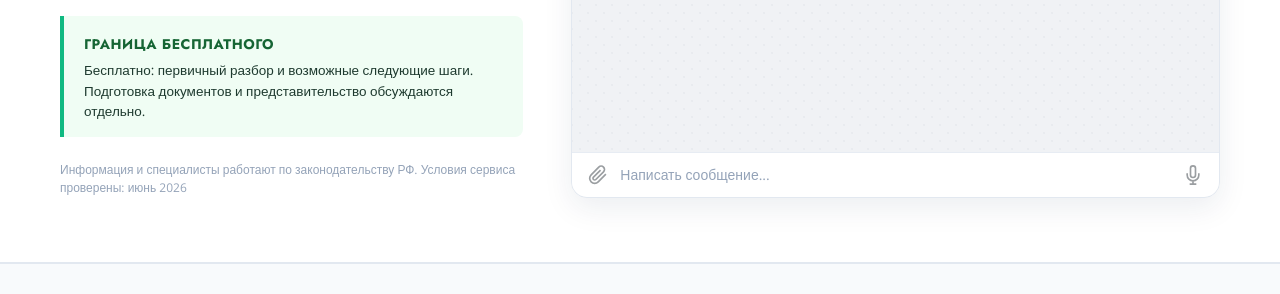
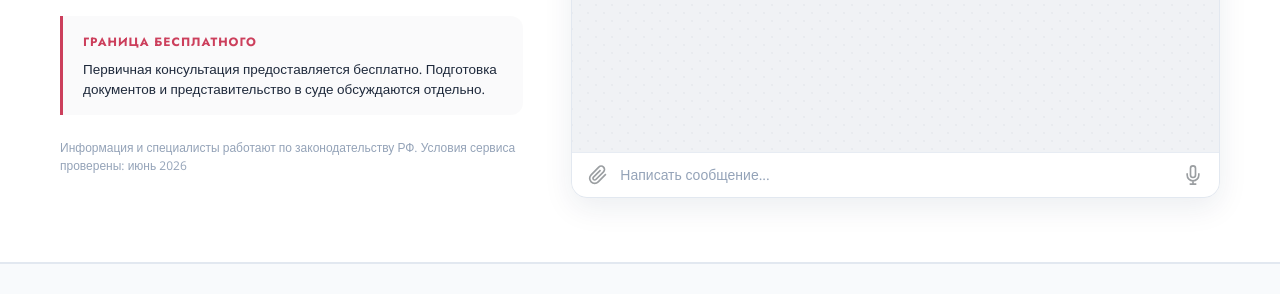
Before and after one commit to keiczu1/Seo-Analyse, a website: page Gemini/index.html in a window 1280 px wide. Shown: the part 506-800 px from the top of the page. Drawn offline with nearby package versions, Linux system fonts and the light colour scheme.

Commit message:
style: remove duplication in Hero disclaimer text and restyle block to match Rose accent theme

```diff
--- a/Gemini/home.css
+++ b/Gemini/home.css
@@ -118,26 +118,26 @@ body.hp-body {
 }
 
 .hp-hero-boundary {
-  background: #f0fdf4;
-  border-left: 4px solid var(--summary-border);
-  border-radius: 0 8px 8px 0;
+  background: rgba(14, 42, 71, 0.02);
+  border-left: 3px solid var(--brand-accent);
+  border-radius: 0 12px 12px 0;
   padding: 16px 20px;
   margin-bottom: 24px;
 }
 
 .hp-hero-boundary-title {
   font-family: var(--font-heading);
-  font-size: 14px;
-  font-weight: 700;
-  color: #166534;
-  margin-bottom: 4px;
+  font-size: 12px;
+  font-weight: 800;
+  color: var(--brand-accent);
+  margin-bottom: 6px;
   text-transform: uppercase;
-  letter-spacing: 0.5px;
+  letter-spacing: 1px;
 }
 
 .hp-hero-boundary p {
   font-size: 13.5px;
-  color: #1e3a2f;
+  color: var(--text);
   line-height: 1.5;
   margin: 0;
 }
--- a/Gemini/index.html
+++ b/Gemini/index.html
@@ -7,7 +7,7 @@
   <meta name="description" content="Получите бесплатную юридическую консультацию онлайн или по телефону 8 800 551-24-06. Первичный разбор ситуации, варианты действий и понятный следующий шаг — по всем направлениям права.">
 
   <link rel="stylesheet" href="style.css?v=15">
-  <link rel="stylesheet" href="home.css?v=4">
+  <link rel="stylesheet" href="home.css?v=5">
 
   <script type="application/ld+json">
   {
@@ -250,7 +250,7 @@
 
       <div class="hp-hero-boundary">
         <div class="hp-hero-boundary-title">Граница бесплатного</div>
-        <p>Бесплатно: первичный разбор и&nbsp;возможные следующие шаги. Подготовка документов и&nbsp;представительство обсуждаются отдельно.</p>
+        <p>Первичная консультация предоставляется бесплатно. Подготовка документов и&nbsp;представительство в&nbsp;суде обсуждаются отдельно.</p>
       </div>
 
       <div class="hp-hero-meta">Информация и&nbsp;специалисты работают по&nbsp;законодательству&nbsp;РФ. Условия сервиса проверены: июнь&nbsp;2026</div>
```
